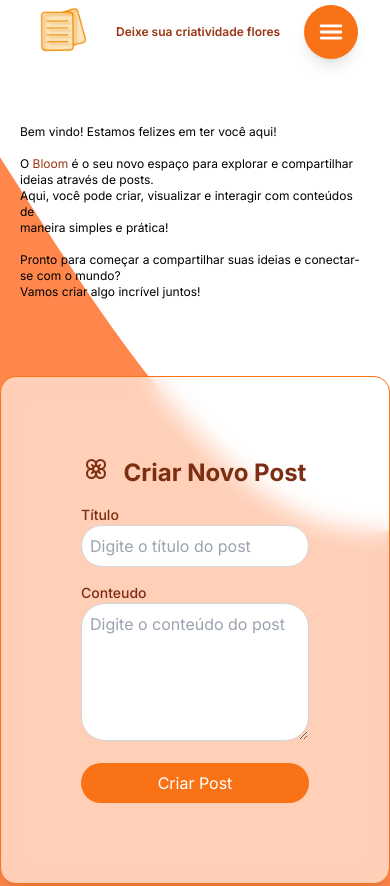
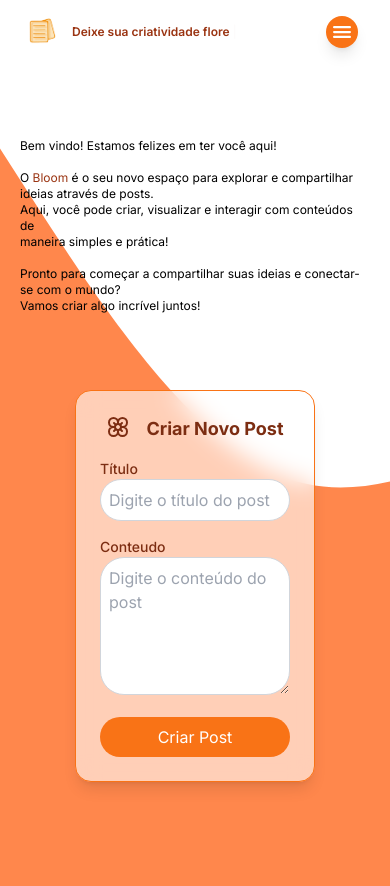
Before and after one commit to MaryChriss/blog-front, a Next.js app: page / in a window 390 px wide. Shown: the top 886 px of the page. Built offline with nearby package versions, Linux system fonts and the light colour scheme; no server answers.

Commit message:
responsividade da page principal finalizada

```diff
--- a/src/app/gerenciar-posts/page.tsx
+++ b/src/app/gerenciar-posts/page.tsx
@@ -4,6 +4,8 @@ import { useEffect, useState } from "react";
 import { Layout } from "@/components/Layout/Layout";
 import Link from "next/link";
 import { useRouter } from "next/navigation";
+
+//xs: xmd: xlg: sm: md: lg: xl: 2xl:
 
 export default function GerenciarPosts() {
     const router = useRouter();
--- a/src/app/page.tsx
+++ b/src/app/page.tsx
@@ -4,6 +4,8 @@ import { useState } from "react";
 import { useRouter } from "next/navigation";
 import { Layout } from "@/components/Layout/Layout";
 import { LuFlower } from "react-icons/lu";
+
+ // xs: xmd: xlg: sm: md: lg: xl: 2xl:
 
 export default function CriarPost() {
   const [titulo, setTitulo] = useState<string>("");
@@ -81,11 +83,29 @@ export default function CriarPost() {
 
       </div>
 
-      <div className="bg-opacity-70 bg-white/60 border border-orange-500 mb-28 rounded-2xl p-20 shadow-lg backdrop-blur-md w-full max-w-md">
+      <div className="bg-opacity-70 bg-white/60 border border-orange-500 mb-28 rounded-2xl p-20 shadow-lg backdrop-blur-md w-full max-w-md
+      xs:w-56 xs:p-4
+      xmd:w-60 xmd:p-6
+      xlg:w-64 xlg:p-9
+      sm:w-80 sm:p-12
+      md:w-96 md:p-16
+      lg:w-full
+      xl:w-full
+      2xl:w-full
+      ">
 
         <div className="flex justify-center gap-4">
           <LuFlower className="text-orange-900 w-6 h-6" />
-          <h1 className="text-2xl font-bold mb-4 text-center text-orange-900">Criar Novo Post</h1>
+          <h1 className="text-2xl font-bold mb-4 text-center text-orange-900
+          xs:text-base
+          xmd:text-lg
+          xlg:text-lg
+          sm:text-xl
+          md:text-2xl
+          lg:text-2xl
+          xl:text-2xl
+          2xl:text-2xl
+          ">Criar Novo Post</h1>
         </div>
 
         {error && <p className="text-red-500">{error}</p>}
--- a/src/components/Footer/footer.tsx
+++ b/src/components/Footer/footer.tsx
@@ -19,7 +19,7 @@ export const Footer = () => {
             <div  className="flex justify-end items-center pr-10 mr-56
             xs:-mr-36 xs:pr-0
             xmd:-mr-16 xmd:pr-0
-            xlg:mr-0 xlg:pr-0
+            xlg:-mr-14 xlg:pr-0
             sm:mr-0 sm:pr-0
             md:mr-0 md:pr-0
             lg:mr-0
--- a/src/components/Header/Header.tsx
+++ b/src/components/Header/Header.tsx
@@ -1,8 +1,8 @@
-// Header.tsx
 "use client";
 
 import { Logo } from '../Logo/Logo';
 import { SideMenu } from '../Menu/Menu';
+
 
 export const Header = () => {
     return (
--- a/src/components/Logo/Logo.tsx
+++ b/src/components/Logo/Logo.tsx
@@ -9,7 +9,14 @@ export const Logo = () => {
         <Link href="/">
             <Image
             className="w-15 h-auto rounded-md
-            xs: xmd: xlg: sm: md: lg: xl: 2xl:
+            xs:w-14
+            xmd:w-14
+            xlg:w-16
+            sm:w-16
+            md:w-16
+            lg:w-16
+            xl:w-16
+            2xl:w-16
             "
             src="/Logo.png"
             alt="bloco de notas alaranjado"
--- a/src/components/Menu/Menu.tsx
+++ b/src/components/Menu/Menu.tsx
@@ -30,15 +30,22 @@ export const SideMenu = () => {
 
     return (
         <div className="relative z-50">
-            {/* Botão do menu com z-index mais alto */}
             <button
                 onClick={toggleMenu}
-                className="text-3xl p-3 m-4 text-white bg-orange-500 rounded-full shadow-lg hover:bg-orange-600 focus:outline-none z-[100]"
+                className="text-3xl p-3 m-4 text-white bg-orange-500 rounded-full shadow-lg hover:bg-orange-600 focus:outline-none z-[100]
+                xs:p-1 xs:text-2xl
+                xmd:p-1 xmd:text-2xl
+                xlg:p-2
+                sm:p-2
+                md:p-2
+                lg:p-3
+                xl:p-3
+                2xl:p-3
+                "
             >
                 <IoMenu />
             </button>
 
-            {/* Overlay que fecha o menu */}
             {isOpen && (
                 <div
                     className="fixed inset-0 bg-black bg-opacity-30 z-40"
@@ -46,7 +53,6 @@ export const SideMenu = () => {
                 ></div>
             )}
 
-            {/* Menu lateral */}
             <div
                 className={`fixed top-0 right-0 h-full bg-gradient-to-br from-orange-500 to-orange-600 text-white shadow-xl transition-all duration-300 ease-in-out
                 ${isOpen ? "w-64" : "w-0 overflow-hidden"} z-50`}
@@ -57,7 +63,7 @@ export const SideMenu = () => {
                         <li>
                             <Link
                                 href="/"
-                                onClick={() => setIsOpen(false)} // Fecha o menu ao clicar
+                                onClick={() => setIsOpen(false)}
                                 className="flex items-center text-lg font-medium hover:bg-white hover:text-orange-600 rounded-lg px-4 py-3 transition duration-200"
                             >
                                 <MdOutlinePostAdd size={25} className="mr-3" />
@@ -67,7 +73,7 @@ export const SideMenu = () => {
                         <li>
                             <Link
                                 href="/gerenciar-posts"
-                                onClick={() => setIsOpen(false)} // Fecha o menu ao clicar
+                                onClick={() => setIsOpen(false)}
                                 className="flex items-center text-lg font-medium hover:bg-white hover:text-orange-600 rounded-lg px-4 py-3 transition duration-200"
                             >
                                 <FaRegEdit size={25} className="mr-3" />
```
